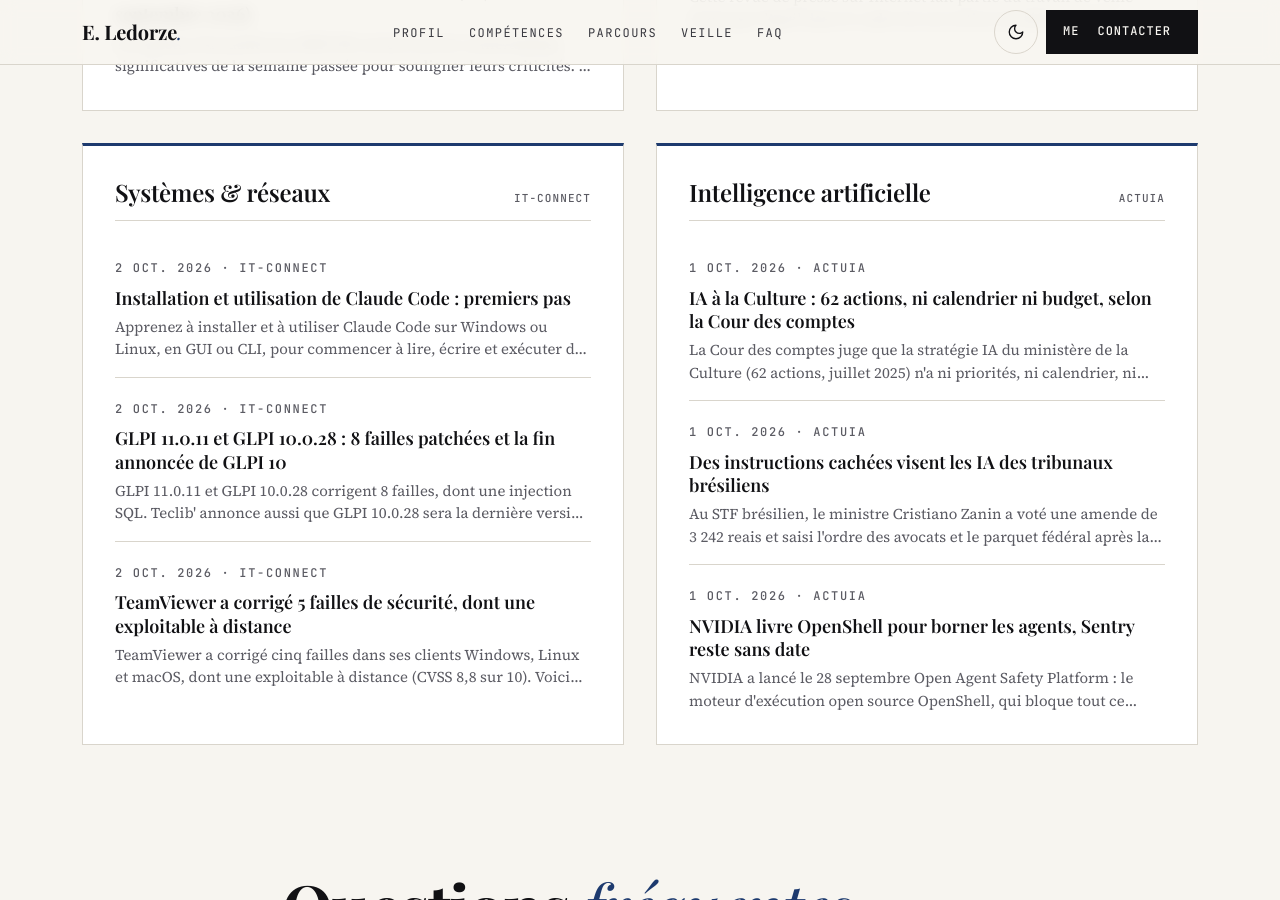
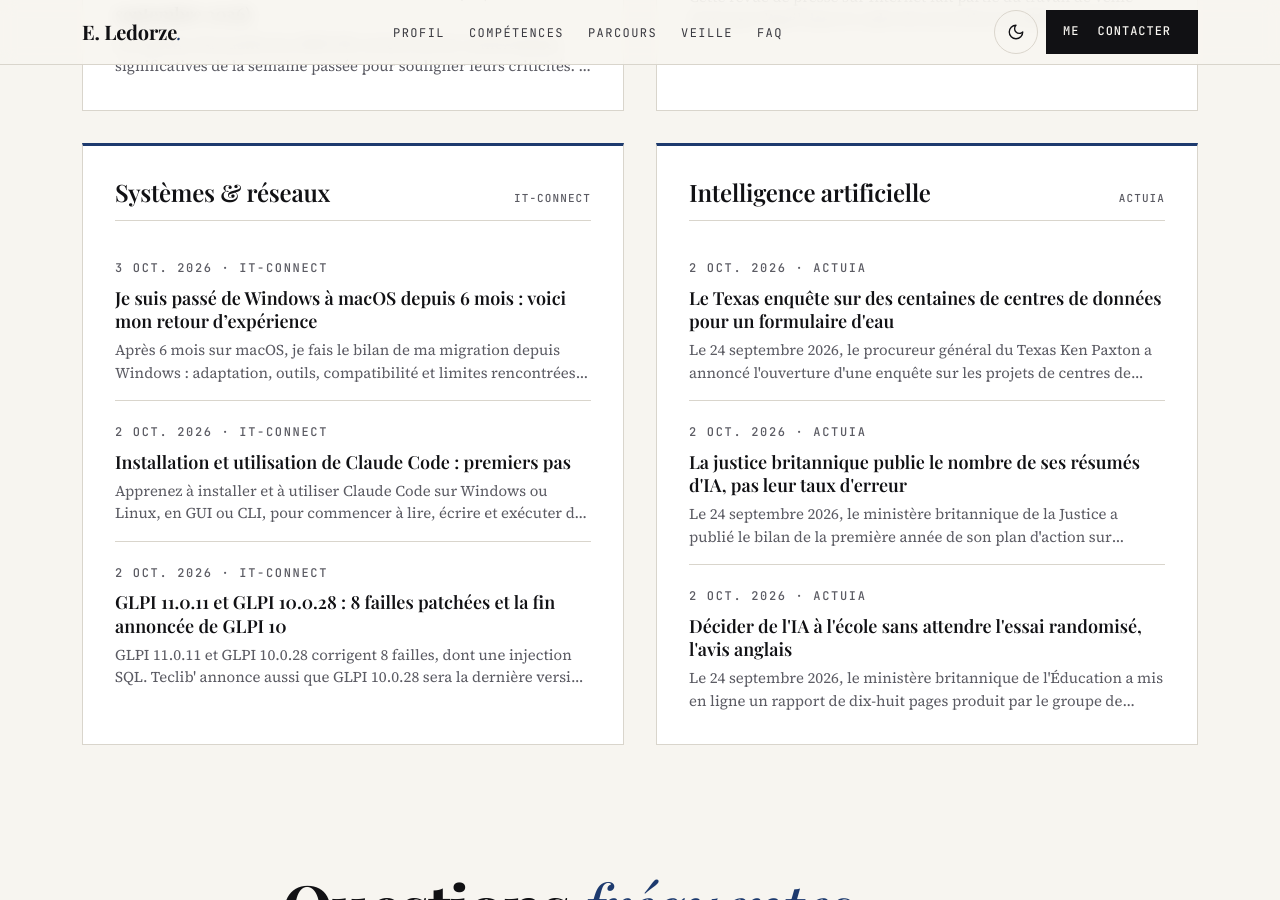
Before and after one commit to TheDringe54-lab/TheDringe54-lab.github.io, a Jekyll site: the page built from index.html, in a window 1280 px wide and 900 px high, scrolled down 4916 px. Built offline with Jekyll 4.4.1, drawn with Linux system fonts in a browser that asks for light colours; some of the changed text lies outside the part shown.

Commit message:
Veille techno : mise à jour automatique

```diff
--- a/_data/veille.json
+++ b/_data/veille.json
@@ -1,5 +1,5 @@
 {
-  "mise_a_jour": "2026-10-02",
+  "mise_a_jour": "2026-10-03",
   "themes": [
     {
       "id": "cyber",
@@ -63,6 +63,13 @@
       "titre_en": "Systems & networks",
       "articles": [
         {
+          "titre": "Je suis passé de Windows à macOS depuis 6 mois : voici mon retour d’expérience",
+          "lien": "https://www.it-connect.fr/windows-vers-mac-bilan-mon-experience/",
+          "source": "IT-Connect",
+          "date": "2026-10-03",
+          "resume": "Après 6 mois sur macOS, je fais le bilan de ma migration depuis Windows : adaptation, outils, compatibilité et limites rencontrées au quotidien. Le post Je…"
+        },
+        {
           "titre": "Installation et utilisation de Claude Code : premiers pas",
           "lien": "https://www.it-connect.fr/tuto-installation-et-utilisation-de-claude-code/",
           "source": "IT-Connect",
@@ -75,13 +82,6 @@
           "source": "IT-Connect",
           "date": "2026-10-02",
           "resume": "GLPI 11.0.11 et GLPI 10.0.28 corrigent 8 failles, dont une injection SQL. Teclib' annonce aussi que GLPI 10.0.28 sera la dernière version de la branche 10. Le…"
-        },
-        {
-          "titre": "TeamViewer a corrigé 5 failles de sécurité, dont une exploitable à distance",
-          "lien": "https://www.it-connect.fr/teamviewer-5-failles-securite-version-15-82/",
-          "source": "IT-Connect",
-          "date": "2026-10-02",
-          "resume": "TeamViewer a corrigé cinq failles dans ses clients Windows, Linux et macOS, dont une exploitable à distance (CVSS 8,8 sur 10). Voici les versions à installer…"
         }
       ]
     },
@@ -91,25 +91,25 @@
       "titre_en": "Artificial intelligence",
       "articles": [
         {
-          "titre": "IA à la Culture : 62 actions, ni calendrier ni budget, selon la Cour des comptes",
-          "lien": "https://www.actuia.com/actualite/ia-a-la-culture-62-actions-ni-calendrier-ni-budget-selon-la-cour-des-comptes/",
+          "titre": "Le Texas enquête sur des centaines de centres de données pour un formulaire d'eau",
+          "lien": "https://www.actuia.com/actualite/le-texas-enquete-sur-des-centaines-de-centres-de-donnees-pour-un-formulaire-deau/",
           "source": "ActuIA",
-          "date": "2026-10-01",
-          "resume": "La Cour des comptes juge que la stratégie IA du ministère de la Culture (62 actions, juillet 2025) n'a ni priorités, ni calendrier, ni budget identifiable, et…"
+          "date": "2026-10-02",
+          "resume": "Le 24 septembre 2026, le procureur général du Texas Ken Paxton a annoncé l'ouverture d'une enquête sur les projets de centres de données de l'État qui n'ont…"
         },
         {
-          "titre": "Des instructions cachées visent les IA des tribunaux brésiliens",
-          "lien": "https://www.actuia.com/actualite/des-instructions-cachees-visent-les-ia-des-tribunaux-bresiliens/",
+          "titre": "La justice britannique publie le nombre de ses résumés d'IA, pas leur taux d'erreur",
+          "lien": "https://www.actuia.com/actualite/la-justice-britannique-publie-le-nombre-de-ses-resumes-dia-pas-leur-taux-derreur/",
           "source": "ActuIA",
-          "date": "2026-10-01",
-          "resume": "Au STF brésilien, le ministre Cristiano Zanin a voté une amende de 3 242 reais et saisi l'ordre des avocats et le parquet fédéral après la découverte…"
+          "date": "2026-10-02",
+          "resume": "Le 24 septembre 2026, le ministère britannique de la Justice a publié le bilan de la première année de son plan d'action sur l'intelligence artificielle…"
         },
         {
-          "titre": "NVIDIA livre OpenShell pour borner les agents, Sentry reste sans date",
-          "lien": "https://www.actuia.com/actualite/nvidia-livre-openshell-pour-borner-les-agents-sentry-reste-sans-date/",
+          "titre": "Décider de l'IA à l'école sans attendre l'essai randomisé, l'avis anglais",
+          "lien": "https://www.actuia.com/actualite/decider-de-lia-a-lecole-sans-attendre-lessai-randomise-lavis-anglais/",
           "source": "ActuIA",
-          "date": "2026-10-01",
-          "resume": "NVIDIA a lancé le 28 septembre Open Agent Safety Platform : le moteur d'exécution open source OpenShell, qui bloque tout ce qu'aucune règle n'autorise, est…"
+          "date": "2026-10-02",
+          "resume": "Le 24 septembre 2026, le ministère britannique de l'Éducation a mis en ligne un rapport de dix-huit pages produit par le groupe de travail « IA et éducation…"
         }
       ]
     }
```
